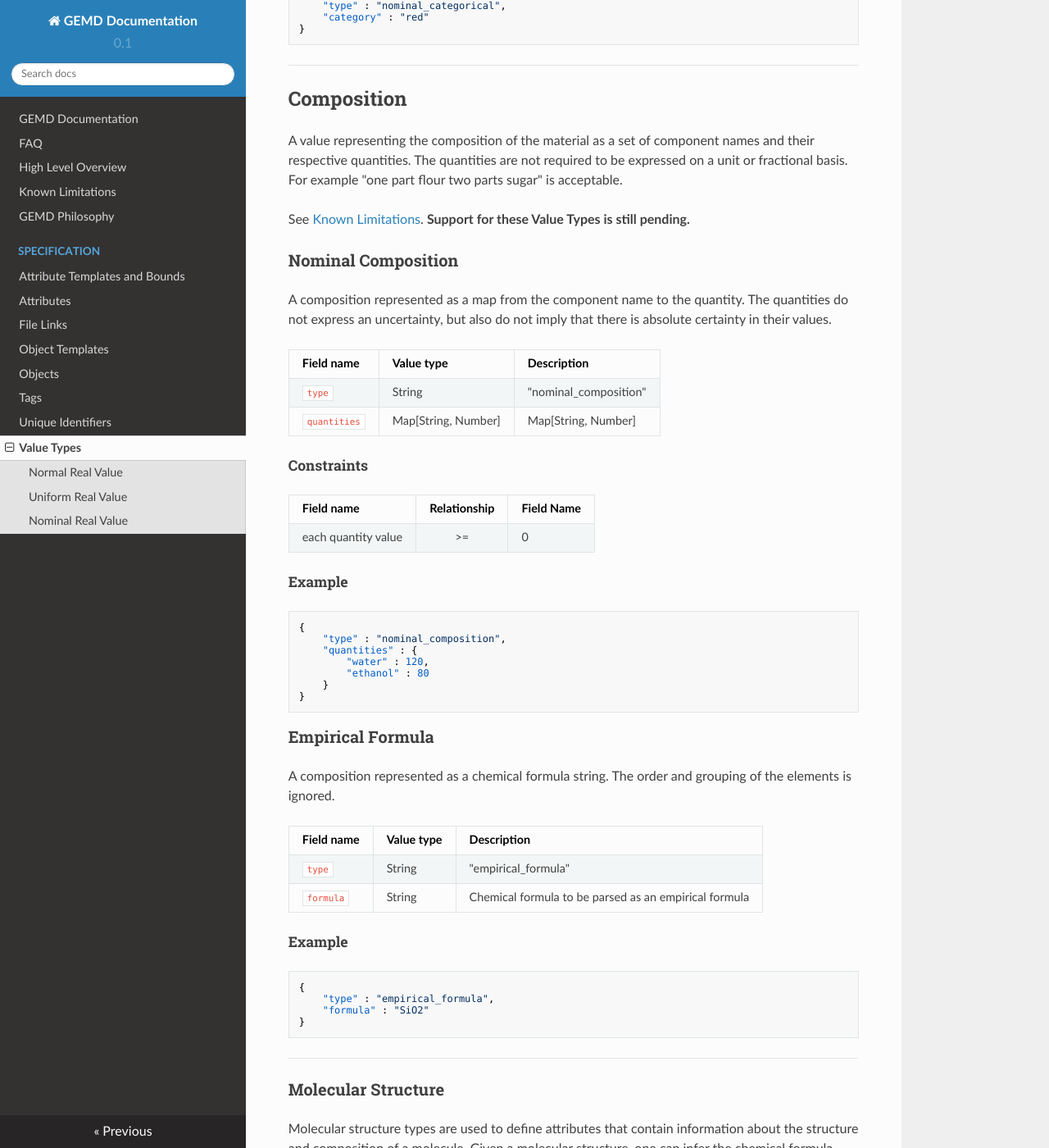
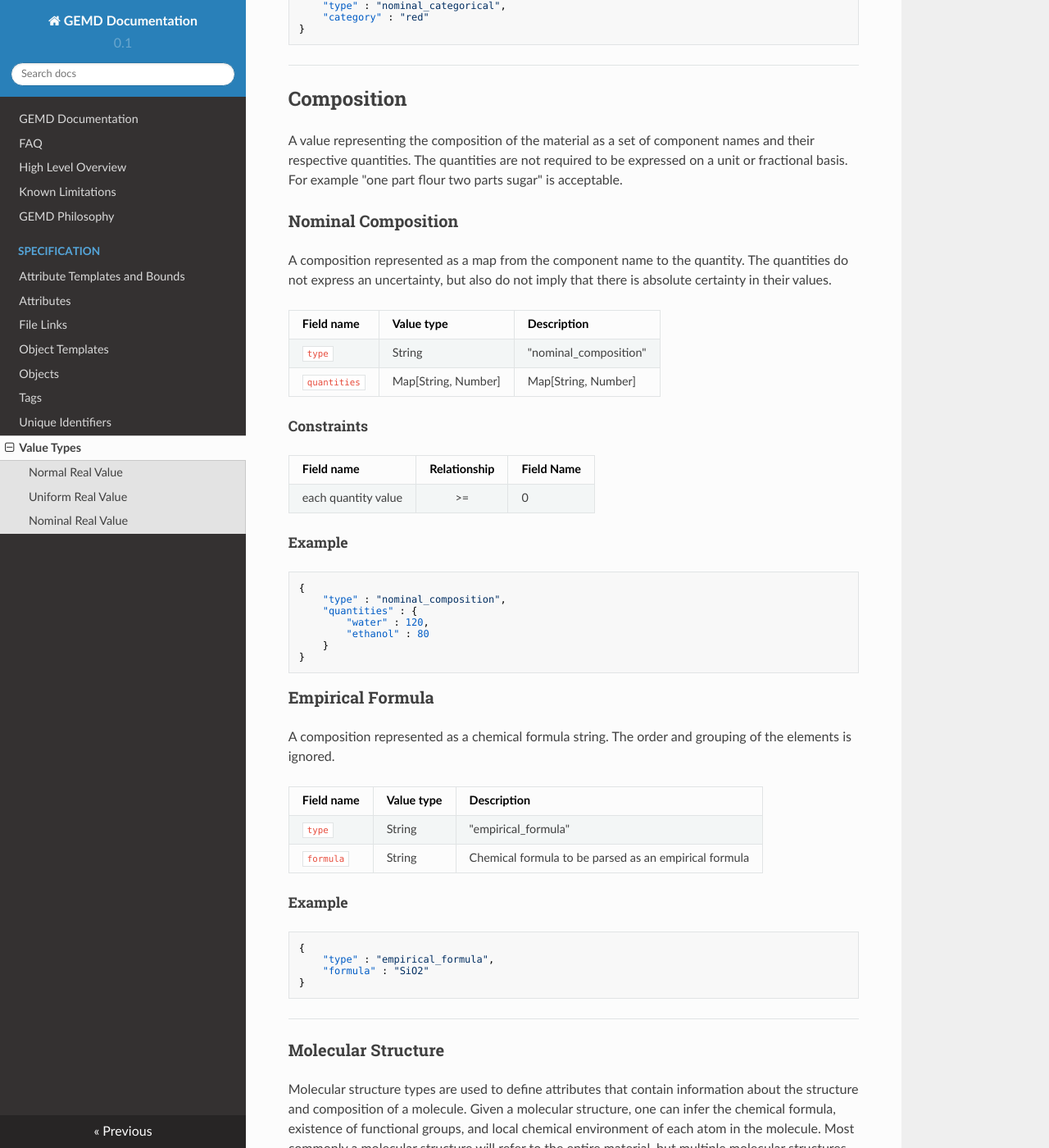
Before and after one commit to CitrineInformatics/gemd-docs, an MkDocs documentation site: the page built from docs/specification/value-types.md, in a window 1280 px wide and 1400 px high, scrolled down 5331 px. Shown: the whole window at 82% size. Built offline with MkDocs 1.6.1, drawn with Linux system fonts in a browser that asks for light colours; nearby versions of some CDN libraries; some of the changed text lies outside the part shown.

Commit message:
Removed out-of-date limitations

```diff
--- a/docs/specification/value-types.md
+++ b/docs/specification/value-types.md
@@ -248,8 +248,6 @@ A value representing the composition of the material as a set of component names
 The quantities are not required to be expressed on a unit or fractional basis.
 For example "one part flour two parts sugar" is acceptable.
 
-See [Known Limitations](../../known-limitations).  **Support for these Value Types is still pending.**
-
 ### Nominal Composition
 
 A composition represented as a map from the component name to the quantity.
@@ -314,8 +312,6 @@ There are two ways to represent a molecular structure:
 * SMILES string
 * InChI string
 
-See [Known Limitations](../../known-limitations).  **Support for these Value Types is still pending.**
-
 #### SMILES Value
 
 A value containing a [SMILES string](https://en.wikipedia.org/wiki/Simplified_molecular-input_line-entry_system).
```
Also changed, not shown: docs/known-limitations.md (+0 -2 lines).
